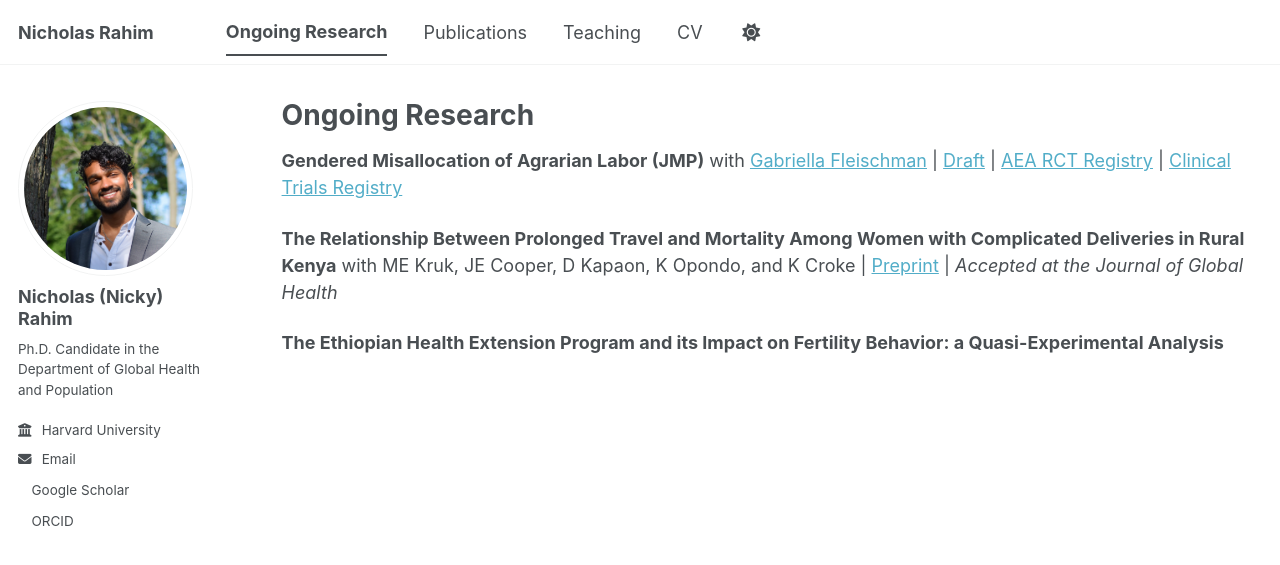
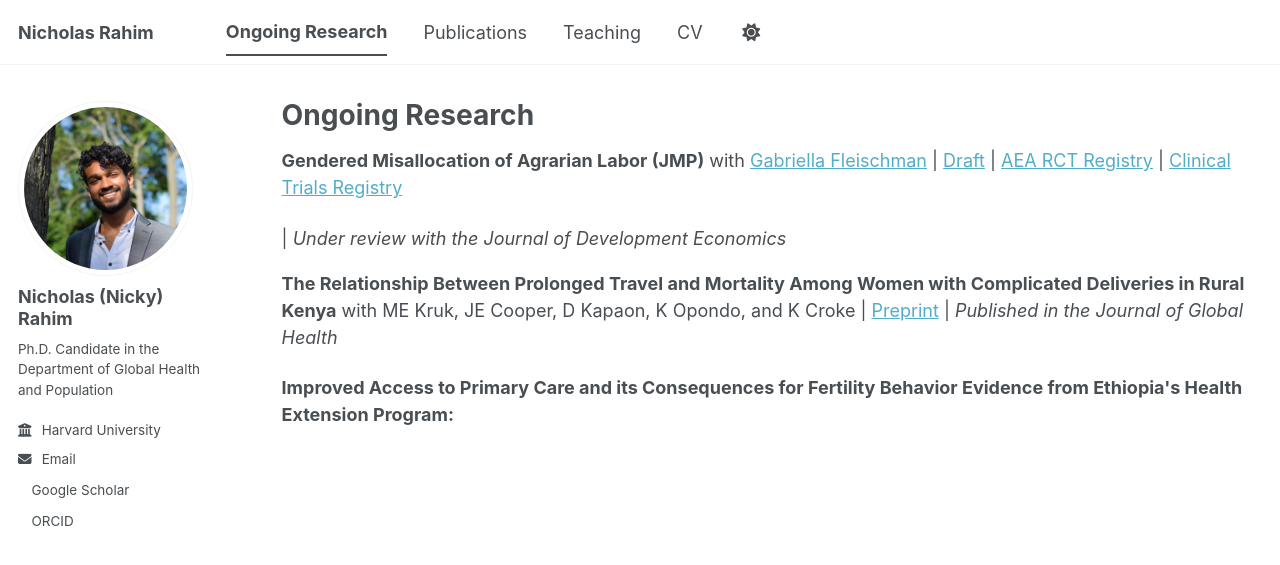
Before and after one commit to nicholasrahim/nicholasrahim.github.io, a Jekyll site: the page built from _pages/portfolio.html, in a window 1280 px wide. Shown: the top 565 px of the page. Built offline with Jekyll 4.4.1, drawn with Linux system fonts in a browser that asks for light colours; a style sheet for code colours, icons or effects is not loaded.

Commit message:
Revise portfolio entries for accuracy and updates
Updated publication statuses and titles for clarity.

```diff
--- a/_pages/portfolio.html
+++ b/_pages/portfolio.html
@@ -6,8 +6,8 @@ author_profile: true
 ---
 
 
-<p><b>Gendered Misallocation of Agrarian Labor (JMP)</b> with <a href="https://gabriella-fleischman.github.io">Gabriella Fleischman</a> | <a href="https://nicholasrahim.github.io/files/Fleischman_Rahim_Gendered_Misallocation_of_Labor.pdf">Draft</a> | <a href="https://www.socialscienceregistry.org/trials/13644">AEA RCT Registry</a> | <a href="https://clinicaltrials.gov/study/NCT06631768?term=nicholas%20rahim&viewType=Card&rank=1">Clinical Trials Registry</a></p>
+<p><b>Gendered Misallocation of Agrarian Labor (JMP)</b> with <a href="https://gabriella-fleischman.github.io">Gabriella Fleischman</a> | <a href="https://nicholasrahim.github.io/files/Fleischman_Rahim_Gendered_Misallocation_of_Labor.pdf">Draft</a> | <a href="https://www.socialscienceregistry.org/trials/13644">AEA RCT Registry</a> | <a href="https://clinicaltrials.gov/study/NCT06631768?term=nicholas%20rahim&viewType=Card&rank=1">Clinical Trials Registry</a></p> | <i>Under review with the Journal of Development Economics</i>
 
-<p><b>The Relationship Between Prolonged Travel and Mortality Among Women with Complicated Deliveries in Rural Kenya</b> with ME Kruk, JE Cooper, D Kapaon, K Opondo, and K Croke | <a href="https://verixiv.org/articles/2-410">Preprint</a> | <i>Accepted at the Journal of Global Health</i></p>
+<p><b>The Relationship Between Prolonged Travel and Mortality Among Women with Complicated Deliveries in Rural Kenya</b> with ME Kruk, JE Cooper, D Kapaon, K Opondo, and K Croke | <a href="https://verixiv.org/articles/2-410">Preprint</a> | <i>Published in the Journal of Global Health</i></p>
 
-<p><b>The Ethiopian Health Extension Program and its Impact on Fertility Behavior: a Quasi-Experimental Analysis</b></p>
+<p><b>Improved Access to Primary Care and its Consequences for Fertility Behavior Evidence from Ethiopia's Health Extension Program:</b></p>
```
